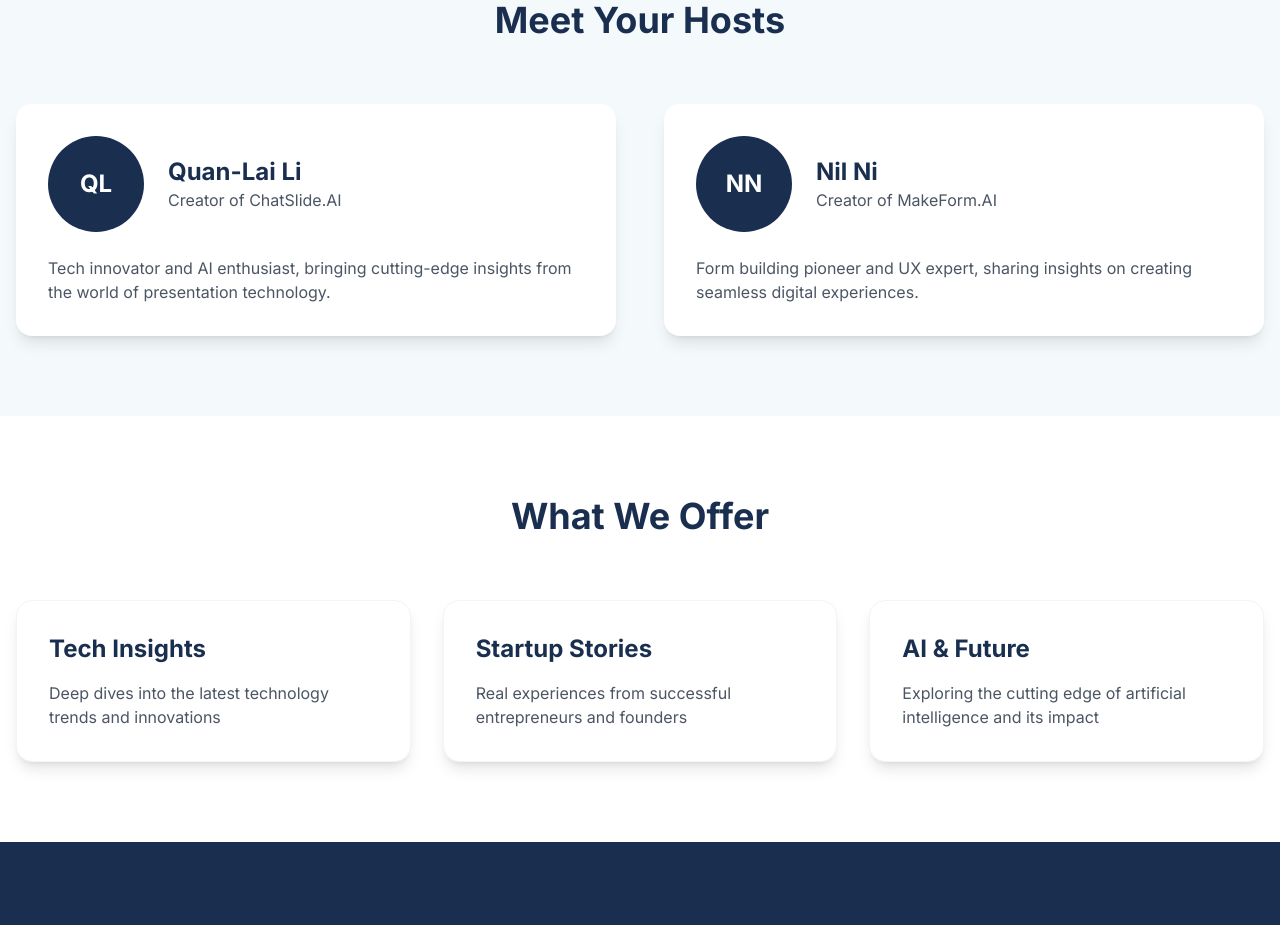
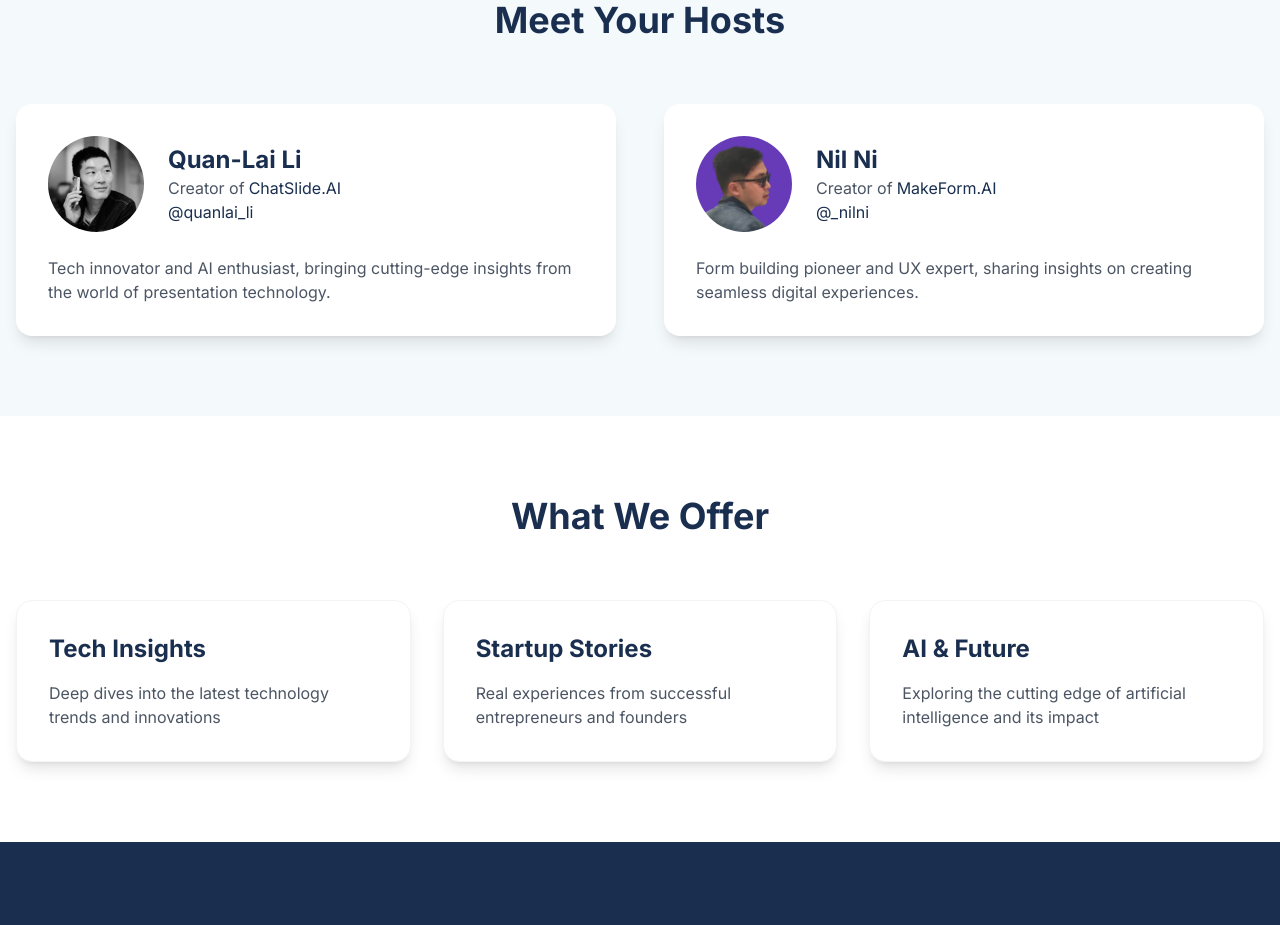
Before and after one commit to Qualia-Li/pages.stooltopia.com, a Next.js app: page / in a window 1280 px wide. Shown: the part 840-1765 px from the top of the page. Built offline with nearby package versions, Linux system fonts and the light colour scheme.

Commit message:
feat: Add profile images and links for Quan-Lai and Nil

```diff
--- a/src/app/page.tsx
+++ b/src/app/page.tsx
@@ -40,12 +40,33 @@ export default function Home() {
           <div className="grid md:grid-cols-2 gap-12">
             <div className="bg-white p-8 rounded-2xl shadow-lg transform hover:scale-105 transition-all duration-300">
               <div className="flex items-center gap-6 mb-6">
-                <div className="w-24 h-24 rounded-full bg-navy flex items-center justify-center">
-                  <span className="text-2xl text-white font-bold">QL</span>
-                </div>
+                <Image
+                  src="/images/quanlai.png"
+                  alt="Quan-Lai Li"
+                  width={96}
+                  height={96}
+                  className="rounded-full object-cover"
+                />
                 <div>
                   <h3 className="text-2xl font-bold text-navy">Quan-Lai Li</h3>
-                  <p className="text-gray-600">Creator of ChatSlide.AI</p>
+                  <p className="text-gray-600">Creator of
+                    <a
+                      href="https://chatslide.ai"
+                      target="_blank"
+                      rel="noopener noreferrer"
+                      className="text-navy hover:text-skyblue transition-colors ml-1 hover:underline"
+                    >
+                      ChatSlide.AI
+                    </a>
+                  </p>
+                  <a
+                    href="https://x.com/quanlai_li"
+                    target="_blank"
+                    rel="noopener noreferrer"
+                    className="text-navy hover:text-skyblue transition-colors"
+                  >
+                    @quanlai_li
+                  </a>
                 </div>
               </div>
               <p className="text-gray-600">
@@ -55,12 +76,33 @@ export default function Home() {
 
             <div className="bg-white p-8 rounded-2xl shadow-lg transform hover:scale-105 transition-all duration-300">
               <div className="flex items-center gap-6 mb-6">
-                <div className="w-24 h-24 rounded-full bg-navy flex items-center justify-center">
-                  <span className="text-2xl text-white font-bold">NN</span>
-                </div>
+                <Image
+                  src="/images/nil.jpg"
+                  alt="Nil Ni"
+                  width={96}
+                  height={96}
+                  className="rounded-full object-cover"
+                />
                 <div>
                   <h3 className="text-2xl font-bold text-navy">Nil Ni</h3>
-                  <p className="text-gray-600">Creator of MakeForm.AI</p>
+                  <p className="text-gray-600">Creator of
+                    <a
+                      href="https://makeform.ai"
+                      target="_blank"
+                      rel="noopener noreferrer"
+                      className="text-navy hover:text-skyblue transition-colors ml-1 hover:underline"
+                    >
+                      MakeForm.AI
+                    </a>
+                  </p>
+                  <a
+                    href="https://x.com/_nilni"
+                    target="_blank"
+                    rel="noopener noreferrer"
+                    className="text-navy hover:text-skyblue transition-colors"
+                  >
+                    @_nilni
+                  </a>
                 </div>
               </div>
               <p className="text-gray-600">
```
Also changed, not shown: public/images/nil.jpg (added), public/images/quanlai.png (added).
